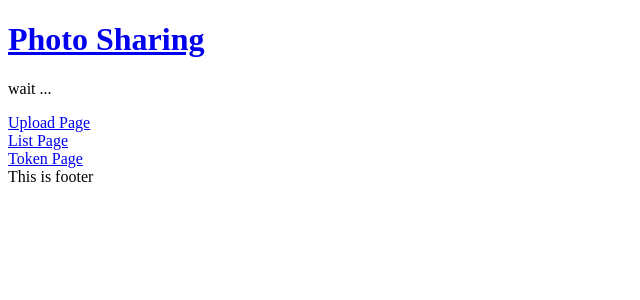
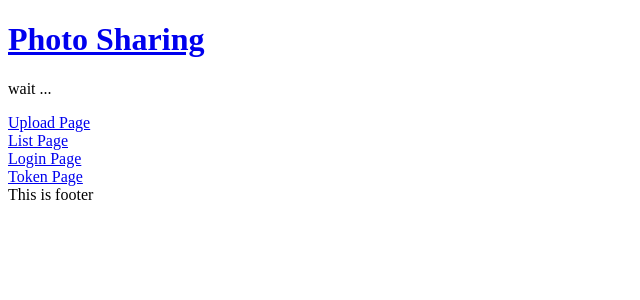
Before and after one commit to SolKul/photo-sharing, a Next.js app: page / in a window 1280 px wide. Shown: the top 300 px of the page, without its empty margins (0-640 px from the left). Built offline with nearby package versions, Linux system fonts and the light colour scheme; no server answers.

Commit message:
update about container

```diff
--- a/components/Layout.tsx
+++ b/components/Layout.tsx
@@ -9,9 +9,7 @@ export default function Layout({children,title,header}:any){
         <title>{title}</title>
       </Head>
       <Header header={header} />
-      <div className="container">
         {children}
-      </div>
       <Footer footer="This is footer" />
     </div>
   )
--- a/pages/index.tsx
+++ b/pages/index.tsx
@@ -29,6 +29,7 @@ export default function Home(){
   return (
     <div>
       <Layout header='Photo Sharing' title='Top page.'>
+      <div className="container mt-2">
         <p>{message}</p>
         <div>
           <Link href="/upload">
@@ -41,10 +42,16 @@ export default function Home(){
           </Link>
         </div>
         <div>
+          <Link href="/login">
+            <a>Login Page</a>
+          </Link>
+        </div>
+        <div>
           <Link href="/token">
             <a>Token Page</a>
           </Link>
         </div>
+      </div>
       </Layout>
     </div>
   )
```
